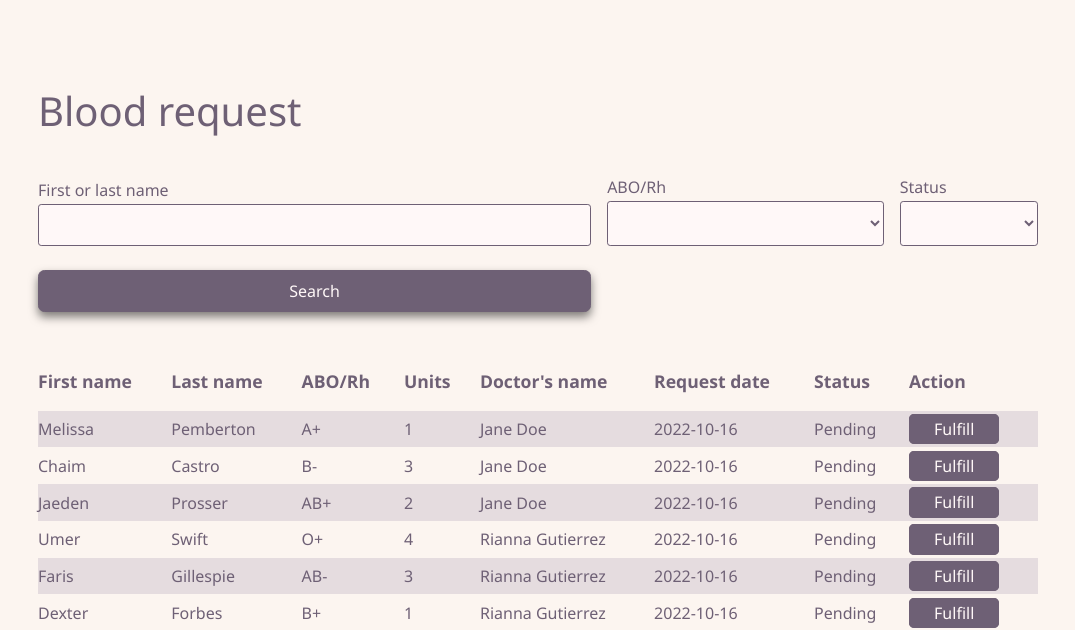
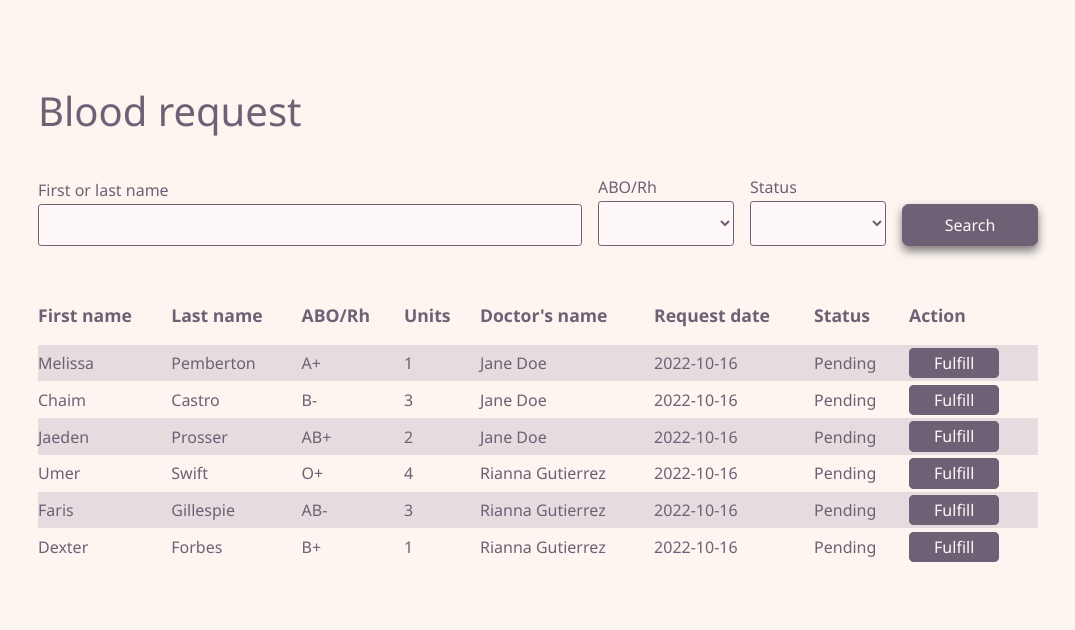
Before and after one commit to claucia/cs50x-final-project, a Flask app: page /blood-requests in a window 1280 px wide. Shown: the part 131-761 px from the top of the page, without its empty margins (102-1177 px from the left). Run offline with Flask 2, Linux system fonts and the light colour scheme; a user stored in the database is signed in; data comes from the database, SQL or seed files in the repository; parts of the project's set-up code (start-up, migrations or seed data) failed here and were passed over; some libraries are stand-ins or nearby versions.

Commit message:
Add support for status filtering

```diff
--- a/app/static/form.css
+++ b/app/static/form.css
@@ -18,6 +18,15 @@
 .form-search {
   display: grid;
   grid-template-columns: 4fr 2fr 1fr;
+  grid-template-rows: 1fr;
+  grid-gap: 1rem;
+  align-items: end;
+  margin: 2rem 0;
+}
+
+.form-search-blood-requests {
+  display: grid;
+  grid-template-columns: 4fr 1fr 1fr 1fr;
   grid-template-rows: 1fr;
   grid-gap: 1rem;
   align-items: end;
--- a/app/templates/blood_request/list_blood_request.html
+++ b/app/templates/blood_request/list_blood_request.html
@@ -10,7 +10,7 @@
 {% endif %}
 
 <form method="GET">
-    <div class="form-search">
+    <div class="form-search-blood-requests">
         {{ render_field(form.name) }}
         {{ render_field(form.abo_rh) }}
         {{ render_field(form.status) }}
```
